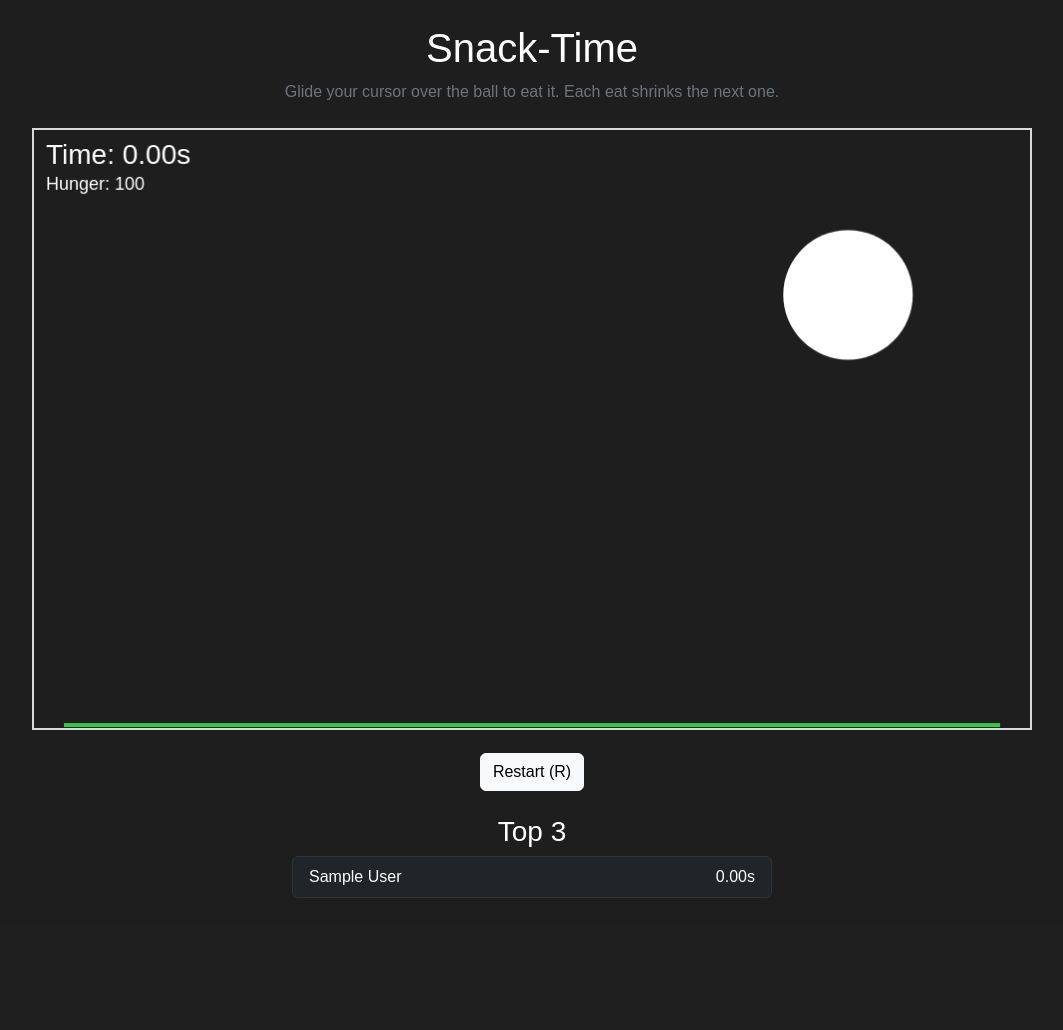
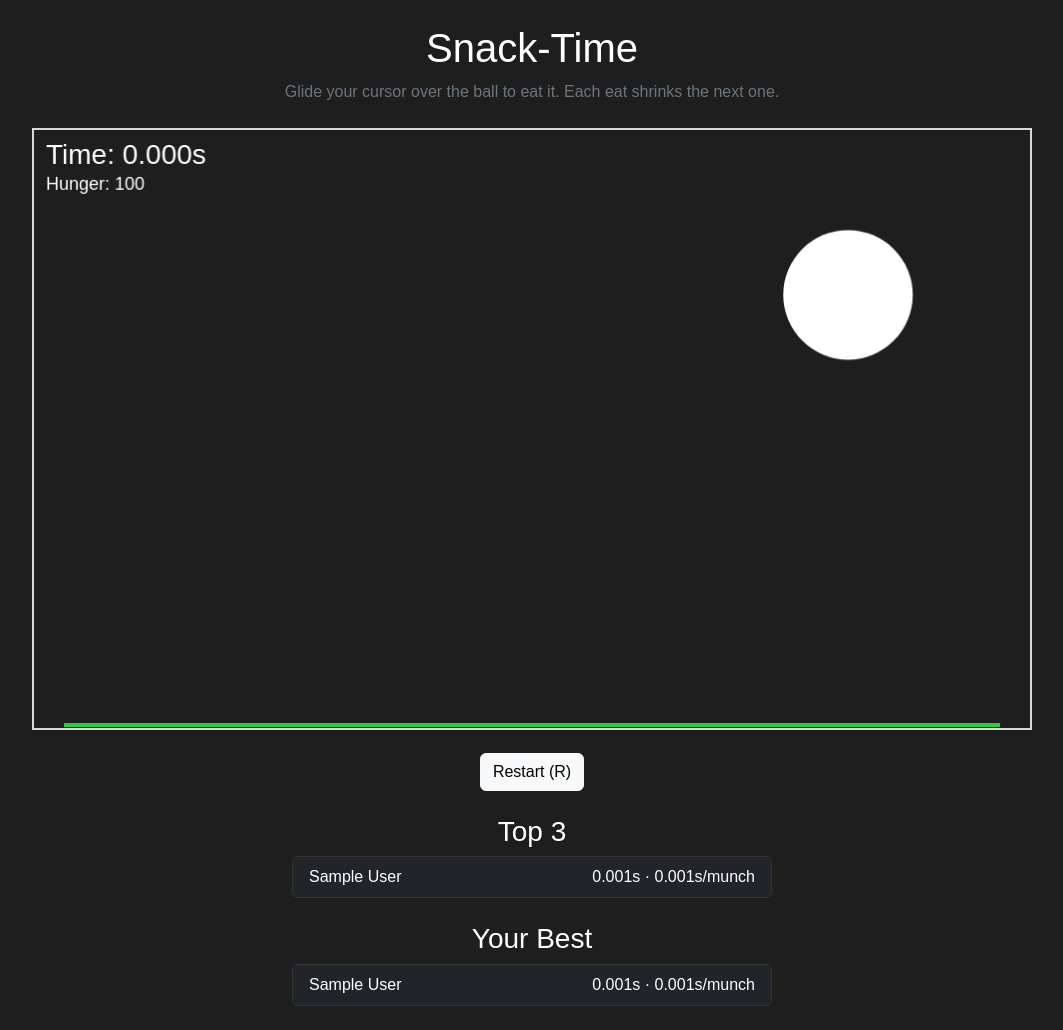
Before and after one commit to SmackyDahFrog/CITS3403-Project, a Flask app: page /play/kai in a window 1280 px wide. Shown: the part 62-1092 px from the top of the page, without its empty margins (108-1171 px from the left). Before the commit the page ends 960 px from the top, so only its background shows below. Run offline with Flask 3, Linux system fonts and the light colour scheme; a user stored in the database is signed in; tables that the repository leaves empty hold one stand-in row (values such as "Sample post").

Commit message:
show Snack-Time personal best after each run with a per-munch unit

```diff
--- a/app/routes.py
+++ b/app/routes.py
@@ -79,10 +79,18 @@ def play_kai():
             .limit(3)
             .all()
     )
+    # the current user's own best, shown in a separate "Your Best" panel even when they
+    # aren't in the top 3, so a subpar run still updates a visible record after reload
+    personal_run = db.session.query(KaiRun).filter_by(user_id=current_user.id).first()
     # cache-buster so iterating on kai-game.js during dev doesn't get clobbered by stale browser caches
     js_path = os.path.join(current_app.static_folder, 'js', 'kai-game.js')
     js_version = int(os.path.getmtime(js_path))
-    return render_template('games/kai.html', top_scores=top_scores, js_version=js_version)
+    return render_template(
+        'games/kai.html',
+        top_scores=top_scores,
+        personal_run=personal_run,
+        js_version=js_version,
+    )
 
 
 @main_bp.route('/api/scores', methods=['POST'])
@@ -133,6 +141,7 @@ def api_save_kai_run():
         return jsonify(ok=False, error='invalid payload'), 400
 
     existing = db.session.query(KaiRun).filter_by(user_id=current_user.id).first()
+    is_new_best = False
     if existing is None:
         db.session.add(KaiRun(
             user_id=current_user.id,
@@ -141,6 +150,7 @@ def api_save_kai_run():
             eat_count=eat_count,
         ))
         db.session.commit()
+        is_new_best = True
     elif _kai_run_is_better(time_ms, avg_eat_ms, existing.time_ms, existing.avg_eat_ms):
         existing.time_ms = time_ms
         existing.avg_eat_ms = avg_eat_ms
@@ -148,7 +158,10 @@ def api_save_kai_run():
         # created_at tracks when the current best was set, refresh it on every overwrite
         existing.created_at = datetime.utcnow()
         db.session.commit()
-    return jsonify(ok=True)
+        is_new_best = True
+    # client uses is_new_best to decide whether to reload the page so the leaderboard and
+    # the Your Best panel reflect the freshly-saved row
+    return jsonify(ok=True, is_new_best=is_new_best)
 
 
 @main_bp.route('/logout')
--- a/app/static/js/kai-game.js
+++ b/app/static/js/kai-game.js
@@ -170,12 +170,12 @@ function draw() {
     ctx.textAlign = 'left';
     ctx.textBaseline = 'top';
     ctx.font = '28px Arial, sans-serif';
-    ctx.fillText('Time: ' + survivedSeconds().toFixed(2) + 's', 12, 12);
+    ctx.fillText('Time: ' + survivedSeconds().toFixed(3) + 's', 12, 12);
     ctx.font = '18px Arial, sans-serif';
     ctx.fillText('Hunger: ' + Math.floor(hunger), 12, 46);
 
     if (isGameOver) {
-        // overlay with final time and restart prompt
+        // overlay with final time, per-eat pace, and restart prompt
         ctx.fillStyle = 'rgba(0, 0, 0, 0.6)';
         ctx.fillRect(0, 0, W, H);
 
@@ -183,11 +183,18 @@ function draw() {
         ctx.textAlign = 'center';
         ctx.textBaseline = 'middle';
         ctx.font = '48px Arial, sans-serif';
-        ctx.fillText('Game Over', W / 2, H / 2 - 40);
+        ctx.fillText('Game Over', W / 2, H / 2 - 60);
         ctx.font = '28px Arial, sans-serif';
-        ctx.fillText('You survived ' + survivedSeconds().toFixed(2) + 's', W / 2, H / 2 + 10);
+        ctx.fillText('You survived ' + survivedSeconds().toFixed(3) + 's', W / 2, H / 2 - 15);
+        // pace line, only when there's at least one inter-eat gap that wasn't a chain-eat,
+        // otherwise the figure would just be 0 and read as misleading
+        const finalAvgMs = computeAvgEatMs();
+        if (finalAvgMs > 0) {
+            ctx.font = '22px Arial, sans-serif';
+            ctx.fillText((finalAvgMs / 1000).toFixed(3) + 's/munch', W / 2, H / 2 + 20);
+        }
         ctx.font = '20px Arial, sans-serif';
-        ctx.fillText('Press R or Space to restart', W / 2, H / 2 + 50);
+        ctx.fillText('Press R or Space to restart', W / 2, H / 2 + 60);
     }
 }
 
@@ -312,6 +319,13 @@ function postKaiRun(timeMs, avgEatMs, eatCount) {
         },
         // structured payload, the server reads each field, user comes from the session
         body: JSON.stringify({ time_ms: timeMs, avg_eat_ms: avgEatMs, eat_count: eatCount })
+    }).then(res => res.json()).then(data => {
+        // if the server says this run is the user's new best, give them a couple seconds
+        // on the game-over screen and then reload so the leaderboard and the Your Best
+        // panel both pick up the freshly-saved row from the server-rendered HTML
+        if (data && data.is_new_best) {
+            setTimeout(() => window.location.reload(), 2000);
+        }
     }).catch(() => {
         // network errors aren't fatal here, the player can still see their score and retry
     });
--- a/app/templates/games/kai.html
+++ b/app/templates/games/kai.html
@@ -63,12 +63,28 @@
                     {% for run, user in top_scores %}
                     <li class="list-group-item bg-dark text-white d-flex justify-content-between">
                         <span>{{ user.display_name or user.username }}</span>
-                        <span>{{ '%.2f'|format(run.time_ms / 1000) }}s</span>
+                        <span>
+                            {{ '%.3f'|format(run.time_ms / 1000) }}s{% if run.avg_eat_ms %} &middot; {{ '%.3f'|format(run.avg_eat_ms / 1000) }}s/munch{% endif %}
+                        </span>
                     </li>
                     {% else %}
                     <li class="list-group-item bg-dark text-white">No scores yet, be the first.</li>
                     {% endfor %}
                 </ol>
+
+                <h3 class="text-center mt-4">Your Best</h3>
+                <ul class="list-group">
+                    {% if personal_run %}
+                    <li class="list-group-item bg-dark text-white d-flex justify-content-between">
+                        <span>{{ current_user.display_name or current_user.username }}</span>
+                        <span>
+                            {{ '%.3f'|format(personal_run.time_ms / 1000) }}s{% if personal_run.avg_eat_ms %} &middot; {{ '%.3f'|format(personal_run.avg_eat_ms / 1000) }}s/munch{% endif %}
+                        </span>
+                    </li>
+                    {% else %}
+                    <li class="list-group-item bg-dark text-white">No run yet, play to set your best.</li>
+                    {% endif %}
+                </ul>
             </div>
         </div>
     </div>
```
